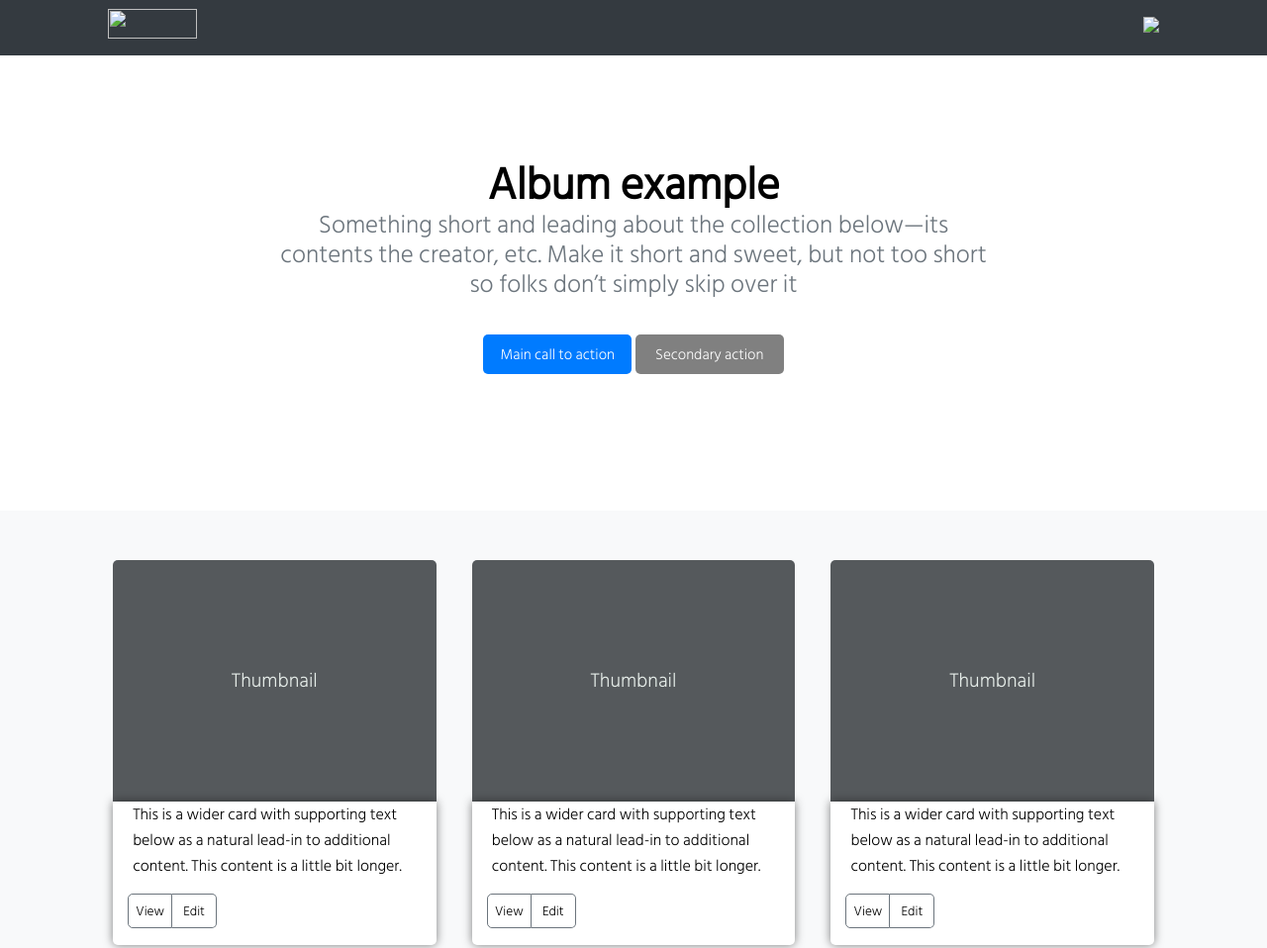
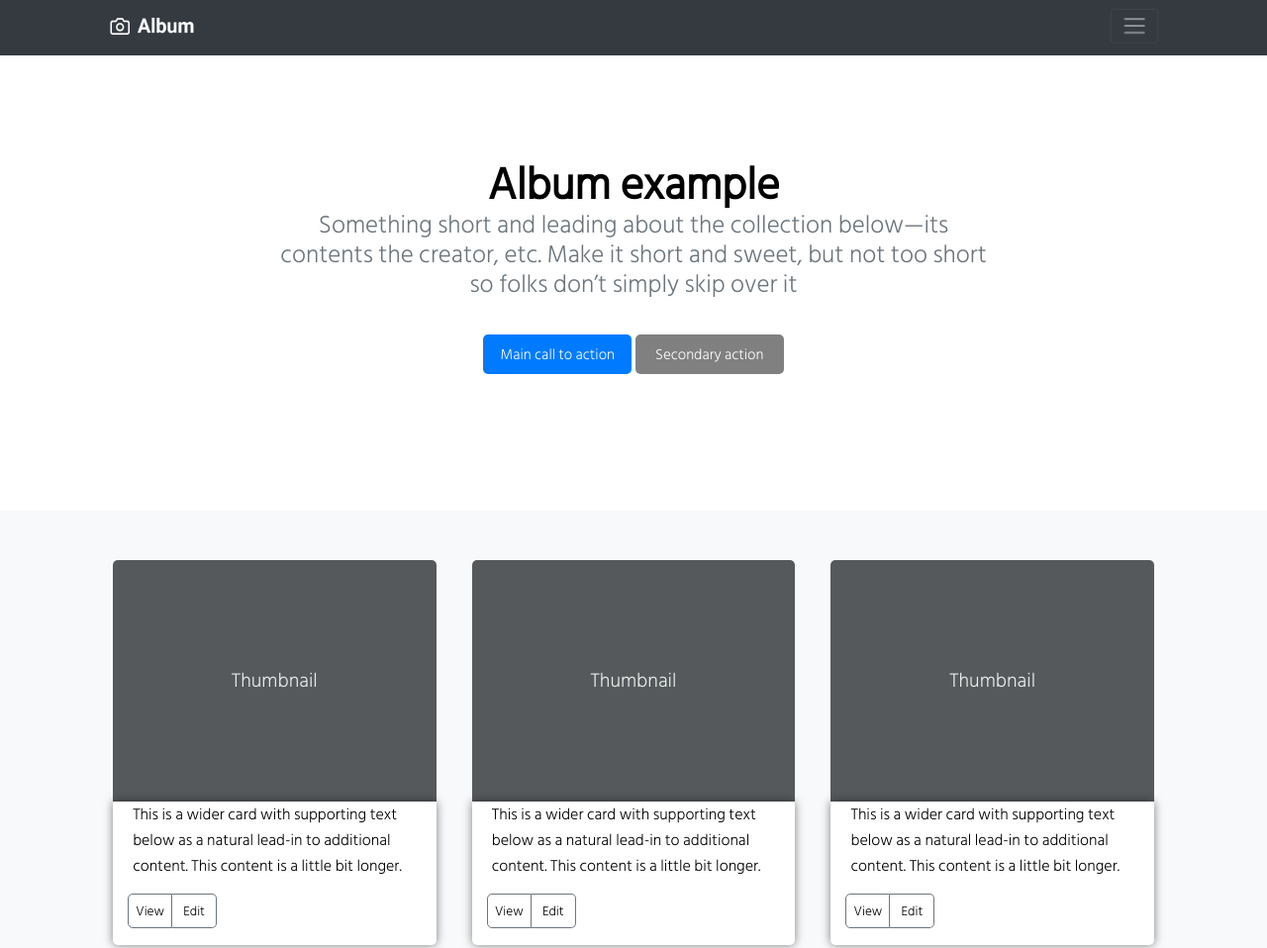
Before and after one commit to gubinis/gubinis.github.io, a plain HTML site: page index.html in a window 1280 px wide. Shown: the top 958 px of the page at 99% size. Drawn offline with Linux system fonts and the light colour scheme.

Commit message:
Update index.html

```diff
--- a/index.html
+++ b/index.html
@@ -12,10 +12,10 @@
 
      <div class="row">
                 <div class="logo">
-				<img src="img/album2.png">
+				<img src="album2.png">
 				</div>
 				<div class="logo2">
-                <img src="img/menu.png">
+                <img src="menu.png">
                 </div>
      </div>
     </div>
```
